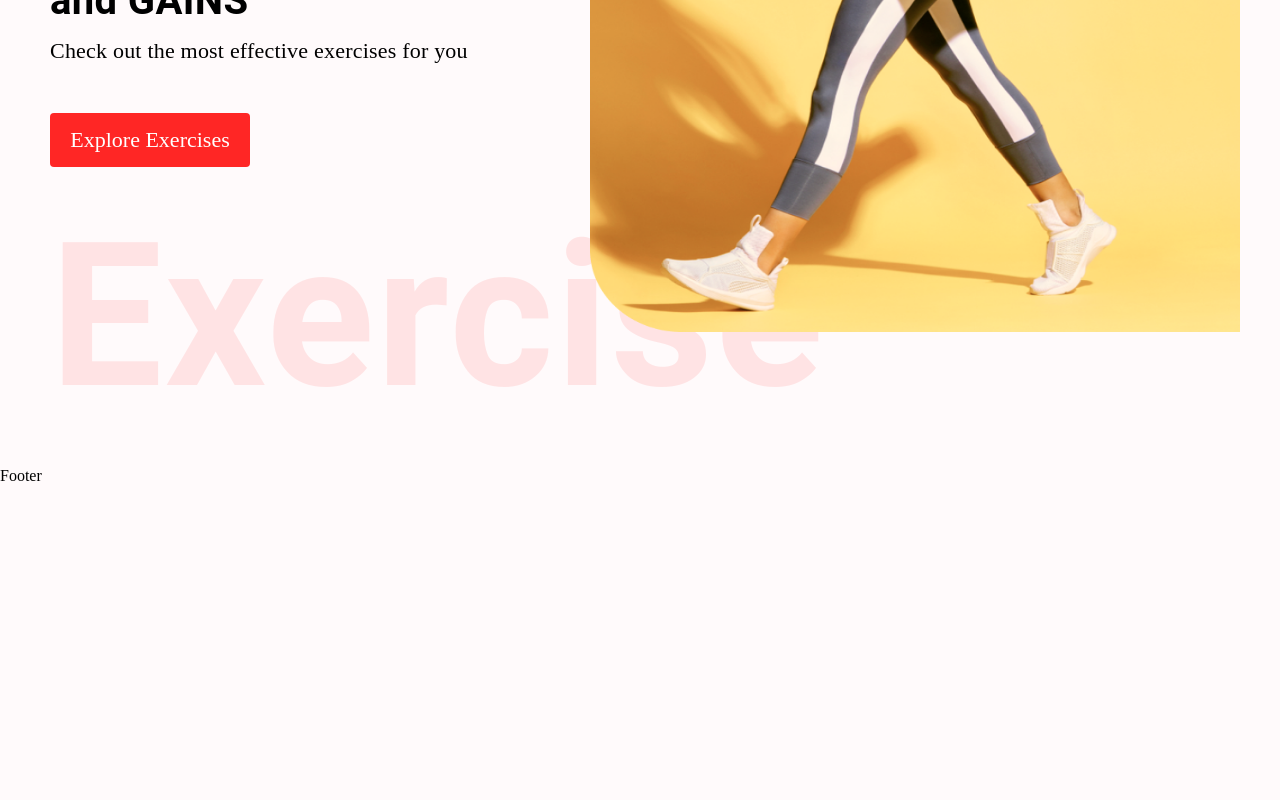
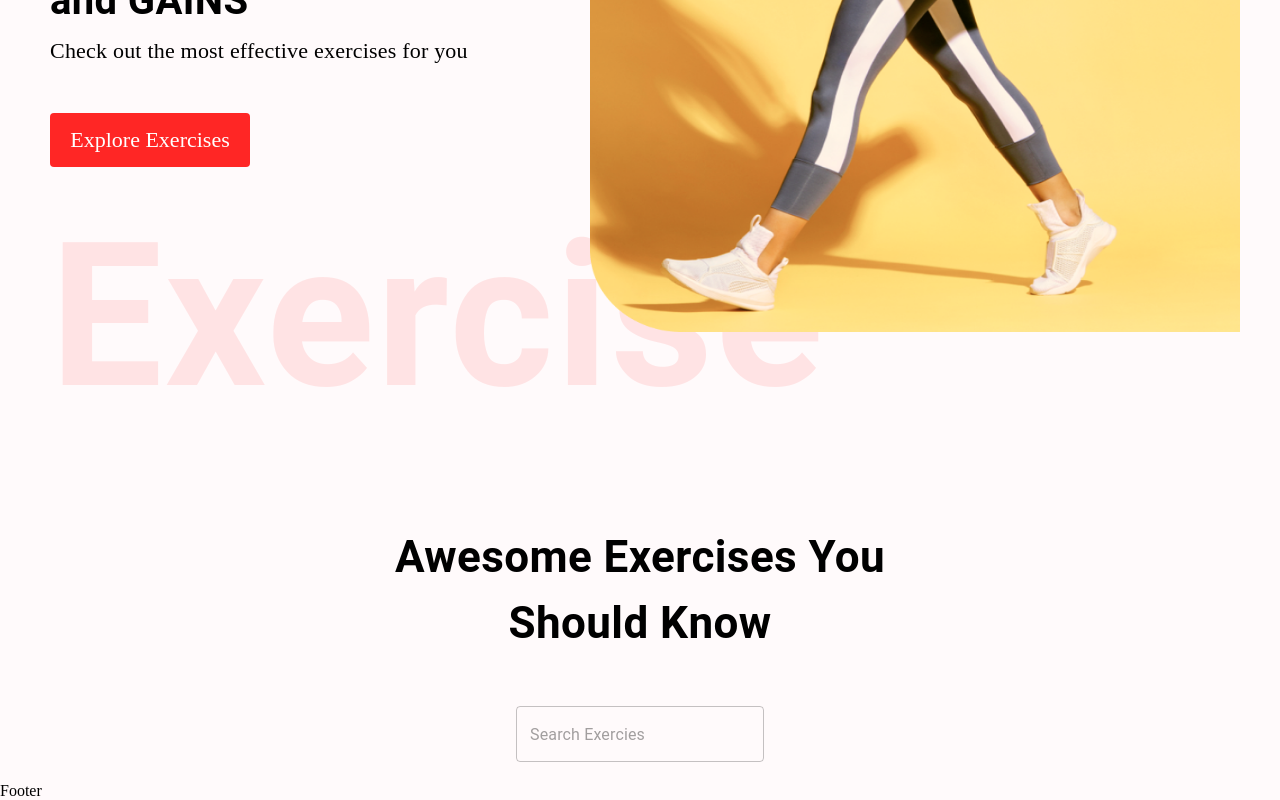
Before and after one commit to Ujjwalsharma7/Strength_Studio, a React (Create React App) app: page / in a window 1280 px wide. Shown: the part 413-1213 px from the top of the page. Before the commit the page ends 898 px from the top, so only its background shows below. Built offline with nearby package versions, Linux system fonts and the light colour scheme.

Commit message:
Added typegrphy and textfield to searchexercises

```diff
--- a/src/components/SearchExercies.js
+++ b/src/components/SearchExercies.js
@@ -1,10 +1,20 @@
+import { useEffect, useState } from "react"
 import React from 'react'
+import { Box, Button, Stack, TextField, Typography } from "@mui/material"
 
 const SearchExercies = () => {
   return (
-    <div>
-
-    </div>
+   <Stack alignItems='center' mt='37px' justifyContent='center' p='20px'>
+    <Typography fontWeight={700} sx={{fontSize:{lg: '44px' , xs:'30px'}}} mb='50px' textAlign='center'>Awesome Exercises You <br /> Should Know</Typography>
+    <Box>
+      <TextField
+      height='76px'
+      value=''
+      onChange={(e) => {}}
+      placeholder="Search Exercies"
+      type="text" />
+    </Box>
+   </Stack>
   )
 }
 
```
